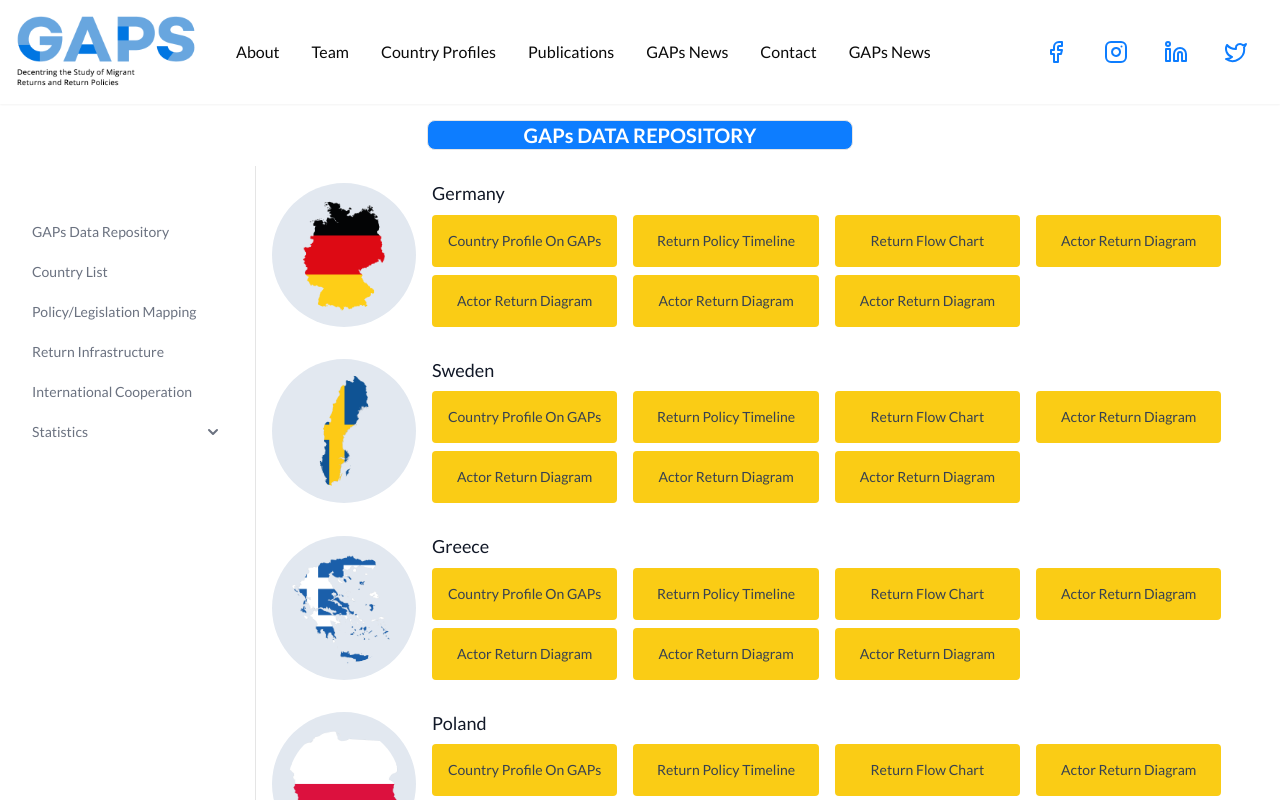
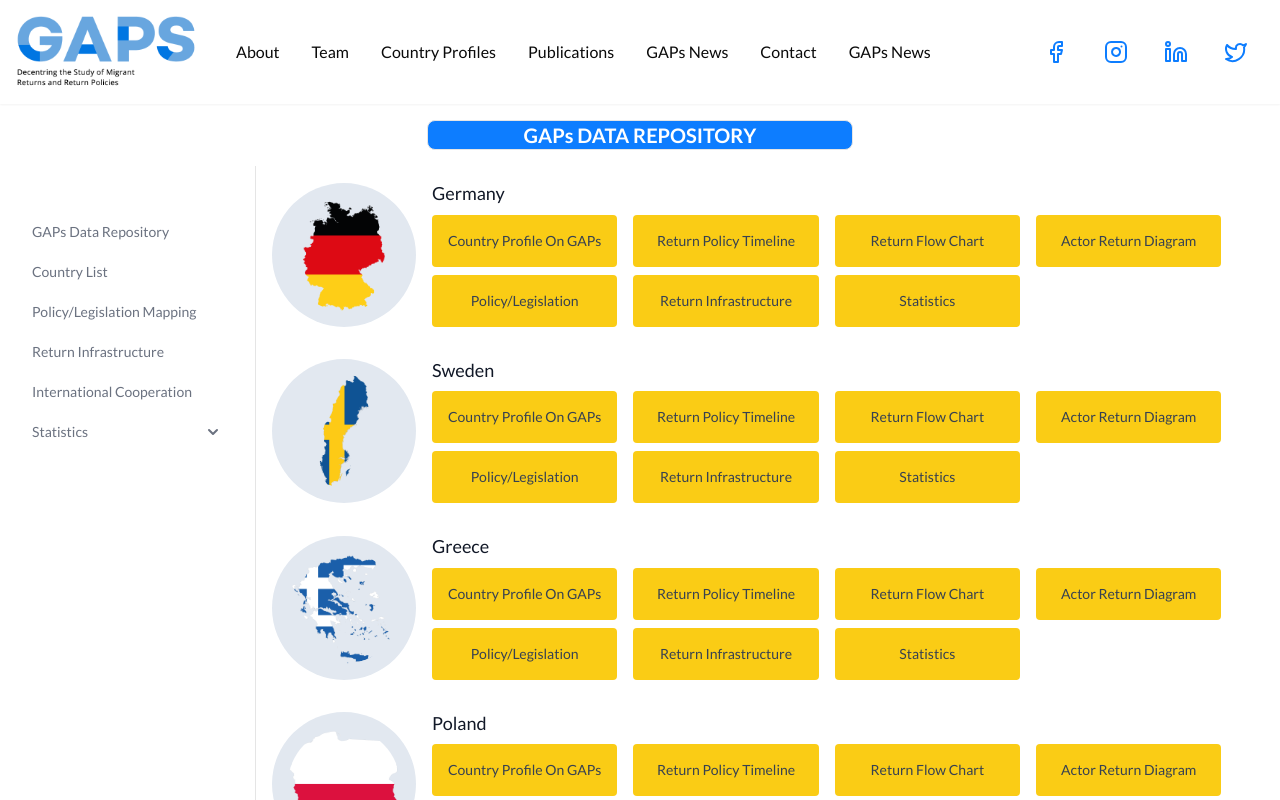
Before and after one commit to muhsinaltintop/gap-project, a Next.js app: page /country-list in a window 1280 px wide. Shown: the top 800 px of the page. Built offline with nearby package versions, Linux system fonts and the light colour scheme.

Commit message:
country list buttons changed

```diff
--- a/app/_components/CountryCard.jsx
+++ b/app/_components/CountryCard.jsx
@@ -61,29 +61,29 @@ const CountryCard = ({ country }) => {
         </Link>
         <Link
           target="_blank"
-          href={`/actor-return-diagram/${country?.countryName}`}
+          href={`/policy-legislation-map/`}
           className="group relative block overflow-hidden"
         >
           <button className="block w-full rounded bg-yellow-400 p-4 mt-2 text-sm font-medium transition hover:scale-105">
-            Actor Return Diagram
+            Policy/Legislation
           </button>
         </Link>
         <Link
           target="_blank"
-          href={`/actor-return-diagram/${country?.countryName}`}
+          href={`/return-infrastructure`}
           className="group relative block overflow-hidden"
         >
           <button className="block w-full rounded bg-yellow-400 p-4 mt-2 text-sm font-medium transition hover:scale-105">
-            Actor Return Diagram
+          Return Infrastructure
           </button>
         </Link>
         <Link
           target="_blank"
-          href={`/actor-return-diagram/${country?.countryName}`}
+          href={`/statistics`}
           className="group relative block overflow-hidden"
         >
           <button className="block w-full rounded bg-yellow-400 p-4 mt-2 text-sm font-medium transition hover:scale-105">
-            Actor Return Diagram
+            Statistics
           </button>
         </Link>
     </div>
--- a/app/page.js
+++ b/app/page.js
@@ -17,22 +17,22 @@ quantitative, qualitative, and visual data into five main categories, ensuring a
 organized presentation for those interested in return related data:
     </p>
     <ul className="mt-4 mb-4 text-xl">
-      <li className="float-left mr-8">
+      <li className="mr-8">
         <Link className="font-bold text-primary" href={"/country-list"}>
         Profile
         </Link>
       </li>
-      <li className="float-left mr-8">
+      <li className="mr-8">
         <Link className="font-bold text-primary" href={"/policy-legislation-map"}>
         Legislation
         </Link>
       </li>
-      <li className="float-left mr-8">
+      <li className="mr-8">
         <Link className="font-bold text-primary" href={"/return-infrastructure"}>
         Infrastructure
         </Link>
       </li>
-      <li className="float-left mr-8">
+      <li className="mr-8">
         <Link className="font-bold text-primary" href={"/international-cooperation"}>
         International Cooperation
         </Link>
```
